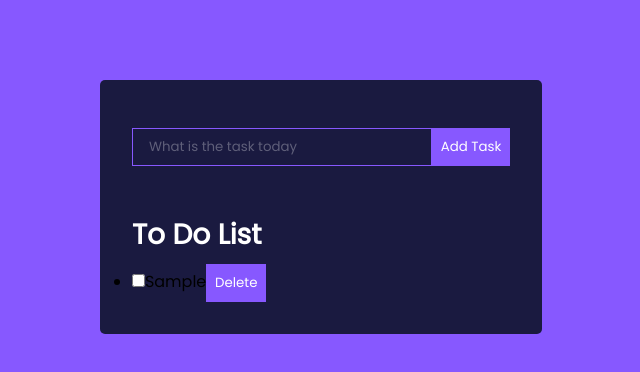
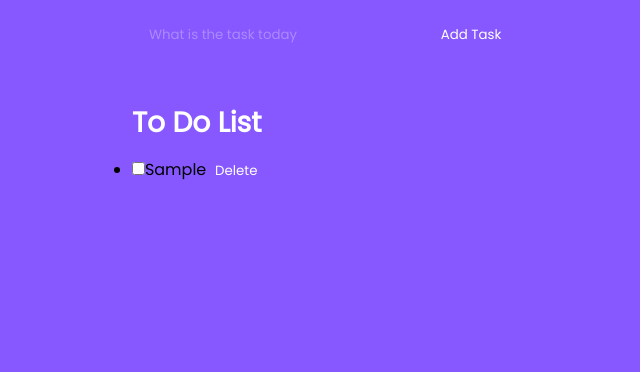
Before and after one commit to Rudoasm/Todo-React---CRUD-app, a React (Vite) app in the folder toDo/: page / in a window 1280 px wide. Both pictures are taken after typing "Sample" into the empty fields and a click on the button "Add Task". Shown: the top 372 px of the page, without its empty margins (319-959 px from the left). Built offline with nearby package versions, Linux system fonts and the light colour scheme.

Commit message:
factoring

```diff
--- a/toDo/src/App.jsx
+++ b/toDo/src/App.jsx
@@ -1,13 +1,102 @@
-import React from 'react'
-import "./App.css"
-import ToDowrapper from './components/ToDowrapper'
+import React, { useState, useEffect } from "react";
+import TodoForm from "./components/TodoForm";
+import TodoList from "./components/TodoList";
+import "./App.css";
 
 const App = () => {
+  // const [todos, setTodos] = useState([]);
+  // to persisit the data or item in the localstorage use useEffect hook. so that data is not lost when refreash
+  // the function executes each time the e=second parameter changes.
+  const [todos, setTodos] = useState(() => {
+    // same as [] the only thing is this value is anything that is returned,
+    const localvalue = localStorage.getItem("ITEMS");
+    if (localvalue === null) return [];
+    return JSON.parse(localvalue);
+    // json is parsed back.
+  });
+
+  useEffect(() => {
+    localStorage.setItem("ITEMS", JSON.stringify(todos));
+    // stored in localstorage. to get items from ls use the function version of useState.
+  }, [todos]);
+
+  function addTodo(title) {
+    setTodos((currentTodos) => {
+      // current value fro now this way it is updatedd instantly.
+      /**The difference between the two approaches lies in how they handle state updates when using the setTodos function provided by the useState hook. Let’s break down each method:
+       * This method is more reliable in scenarios where the state might be updated multiple times in quick succession or where state updates depend on the current state.
+       *
+       */
+      return [
+        ...currentTodos,
+        {
+          id: crypto.randomUUID(),
+          title,
+          completed: false,
+        },
+      ];
+    });
+  }
+  // notice how toDo needs to be in two places simultaneously so pass it as props.
+  const toggleTodo = (id, isToggle) => {
+    setTodos((currentTodos) => {
+      // the currentTodo is an object the latest object to be precise. also note that just becuz the array is destructured that doesnt mean that the objects inside is destructured. it is there the same way.
+      /**[
+  { id: '1', title: 'Learn React', completed: true },
+  { id: '2', title: 'Build Todo App', completed: false }
+] */
+      return currentTodos.map((todo) => {
+        // function return.
+        if (todo.id == id) return { ...todo, completed: isToggle };
+        // the completed property is set to true.
+        // console.log(todo)
+
+        return todo;
+        // if it didint matched it return the todo.
+      });
+    });
+  };
+  const handleDelete = (id) => {
+    setTodos((currentTodos) => {
+      return currentTodos.filter((todos) => {
+        return todos.id != id;
+        // if the return is not passed it will dekete all items.
+      });
+    });
+  };
+  console.log(todos);
   return (
-    <div>
-      <ToDowrapper/>
-    </div>
-  )
-}
+    <>
+      <TodoForm addTodo={addTodo} />
+      <h1>To Do List</h1>
 
-export default App
+      {todos.length === 0 && "No Todos"}
+      {/* true means second would execute. false means it wont */}
+      {/* short circuiting
+      true || false is ansyways true so the second parameter doesnt need to execute.
+      false || console.log()
+      // the console log will execute to find if the rear is true or false so that it cud cone into a conclusion.
+      <Tod
+      */}
+      <TodoList
+        todos={todos}
+        toggleTodo={toggleTodo}
+        handleDelete={handleDelete}
+      />
+    </>
+  );
+};
+
+export default App;
+
+// useState bts
+
+// const useState(let x){
+/** function(val){
+ * x=val;
+ * return [x,function]
+ * only if useStAte is used the the value will change cuz inly here the component is rerendered.
+ * setNum(54) === setNum(()=>54)
+ *
+}*/
+// }
--- a/toDo/src/components/ToDowrapper.jsx
+++ /dev/null
@@ -1,17 +0,0 @@
-import React, { useState } from "react";
-import TodoForm from "./TodoForm";
-
-
-
-
-const TodoWrapper = () => {
-
-
-  return (
-    <div className="TodoWrapper">
-      <TodoForm  />
-    </div>
-  );
-};
-
-export default TodoWrapper;
--- a/toDo/src/components/TodoForm.jsx
+++ b/toDo/src/components/TodoForm.jsx
@@ -1,8 +1,8 @@
 import React, { useState } from "react";
+import "./../App.css"
 
-const TodoForm = () => {
+const TodoForm = ({ addTodo }) => {
   const [val, setVal] = useState("");
-  const [todos, setTodos] = useState([]);
   const handleChange = (e) => {
     setVal(e.target.value);
   };
@@ -18,54 +18,11 @@ const TodoForm = () => {
     //     completed: false,
     //   },
     // ]);
-    setTodos((currentTodos) => {
-      // current value fro now this way it is updatedd instantly.
-      /**The difference between the two approaches lies in how they handle state updates when using the setTodos function provided by the useState hook. Let’s break down each method:
-       * This method is more reliable in scenarios where the state might be updated multiple times in quick succession or where state updates depend on the current state.
-       *
-       */
-      return [
-        ...currentTodos,
-        {
-          id: crypto.randomUUID(),
-          title: val,
-          completed: false,
-        },
-      ];
-
-    });
+    addTodo(val);
     setVal("");
   };
-  const toggleTodo = (id,isToggle)=>{
-    setTodos((currentTodos)=>{
-      // the currentTodo is an object the latest object to be precise. also note that just becuz the array is destructured that doesnt mean that the objects inside is destructured. it is there the same way.
-      /**[
-  { id: '1', title: 'Learn React', completed: true },
-  { id: '2', title: 'Build Todo App', completed: false }
-] */
-      return currentTodos.map((todo)=>{
-        // function return.
-        if(todo.id==id) return {...todo,completed:isToggle}
-        // the completed property is set to true.
-        // console.log(todo)
-
-        return todo;
-        // if it didint matched it return the todo.
-      })
-    })
-
-  }
-  const handleDelete = (id)=>{
-    setTodos((currentTodos)=>{
-      return currentTodos.filter((todos)=>{
-        return todos.id!=id
-        // if the return is not passed it will dekete all items.
-      })
-    })
-  }
-  console.log(todos);
   return (
-    <>
+    <div>
       <form className="TodoForm" onSubmit={handleSubmit}>
         <input
           type="text"
@@ -80,47 +37,8 @@ const TodoForm = () => {
           Add Task
         </button>
       </form>
-      <h1>To Do List</h1>
-      {todos.length ===0 && "No Todos"}
-      {/* true means second would execute. false means it wont */}
-      {/* short circuiting
-      true || false is ansyways true so the second parameter doesnt need to execute.
-      false || console.log()
-      // the console log will execute to find if the rear is true or false so that it cud cone into a conclusion.
-      */}
-      <ul>
-        {todos.map((todo) => (
-          // this way everythig inside the paranthesis is returned.
-          <li key={todo.id}>
-            {/* use key in top leval in each element. so that react knows what shud be edited in future or what is edited. when retutning an array of elelemnst . */}
-            <label>
-              <input type="checkbox" checked={todo.completed} onChange={(e)=>toggleTodo(todo.id,e.target.checked)}></input>
-              {/* when the checkbox is checked or unchecked, this function will be called. */}
-              {/* e.target.checked is a boolean that represents the new checked state of the checkbox (true if checked, false if unchecked).
- */}
-              {todo.title}
-            </label>
-            <button className="todo-btn" onClick={()=>handleDelete(todo.id)}>Delete</button>
-            {/* onClick={handleDelete(todo.id)}  -- this will call the function rightway and the result is passed. instead a function is needed that is called when the event is clicked or triggered
-            benifits- custom argumemg and the ability to call other functions when triggerd in the previous case it is obvious that onSubmit does a submission method so need this
-            passing the function directly as onClick={handleDelete(todo.id)} would not work as intended because it would call handleDelete immediately during the render process, not when the button is clicked. This would result in undesired behavior.,*/}
-          </li>
-        ))}
-      </ul>
-    </>
+    </div>
   );
 };
 
 export default TodoForm;
-
-// useState bts
-
-// const useState(let x){
-/** function(val){
- * x=val;
- * return [x,function]
- * only if useStAte is used the the value will change cuz inly here the component is rerendered.
- * setNum(54) === setNum(()=>54)
- *
-}*/
-// }
--- /dev/null
+++ b/toDo/src/components/TodoItem.jsx
@@ -0,0 +1,32 @@
+import React from 'react'
+
+const TodoItem = ({completed, title, id, toggleTodo, handleDelete}) => {
+  return (
+    <div>
+      <li key={id}>
+            {/* use key in top leval in each element. so that react knows what shud be edited in future or what is edited. when retutning an array of elelemnst . */}
+            <label>
+              <input
+                type="checkbox"
+                checked={completed}
+                onChange={(e) => toggleTodo(id, e.target.checked)}
+              ></input>
+              {/* when the checkbox is checked or unchecked, this function will be called. */}
+              {/* e.target.checked is a boolean that represents the new checked state of the checkbox (true if checked, false if unchecked).
+               */}
+              {title}
+            </label>
+            <button className="todo-btn"
+            onClick={() => handleDelete(id)}
+            >
+              Delete
+            </button>
+            {/* onClick={handleDelete(todo.id)}  -- this will call the function rightway and the result is passed. instead a function is needed that is called when the event is clicked or triggered
+            benifits- custom argumemg and the ability to call other functions when triggerd in the previous case it is obvious that onSubmit does a submission method so need this
+            passing the function directly as onClick={handleDelete(todo.id)} would not work as intended because it would call handleDelete immediately during the render process, not when the button is clicked. This would result in undesired behavior.,*/}
+          </li>
+    </div>
+  )
+}
+
+export default TodoItem
--- /dev/null
+++ b/toDo/src/components/TodoList.jsx
@@ -0,0 +1,17 @@
+import React from 'react'
+import TodoItem from './TodoItem'
+
+const todoList = ({todos, toggleTodo, handleDelete}) => {
+  return (
+    <div>
+       <ul>
+        {todos.map((todo) => (
+          // this way everythig inside the paranthesis is returned.
+          <TodoItem {...todo} key={todo.id} toggleTodo={toggleTodo} handleDelete={handleDelete}/>
+        ))}
+      </ul>
+    </div>
+  )
+}
+
+export default todoList
```
Also changed, not shown: toDo/src/components/Todo.jsx (deleted, +0 -11 lines).
